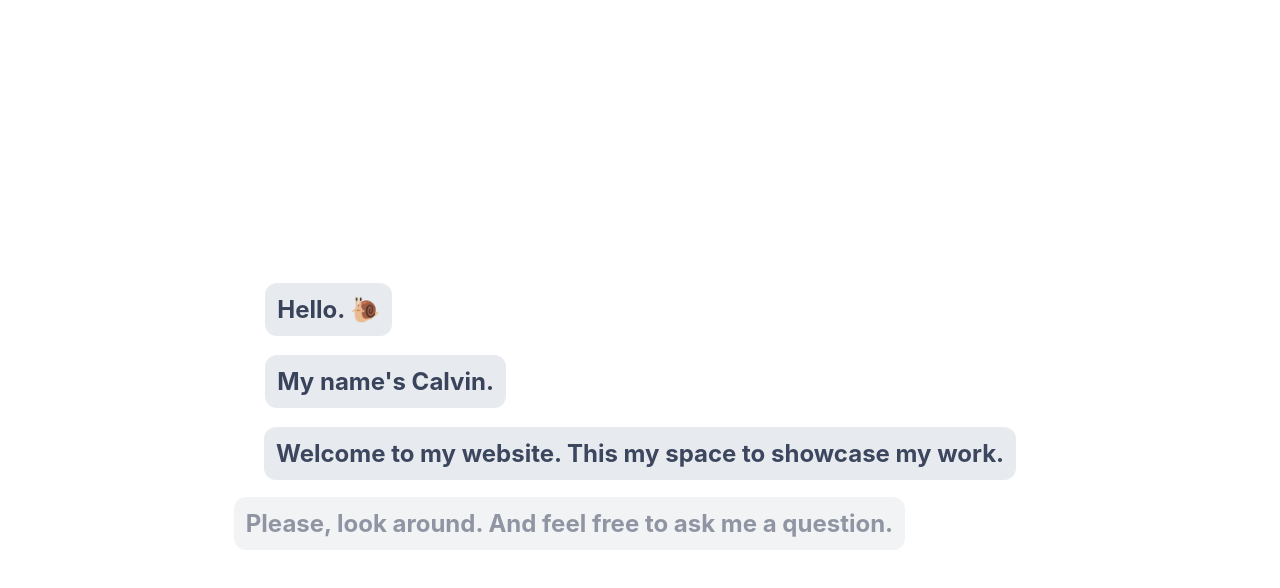
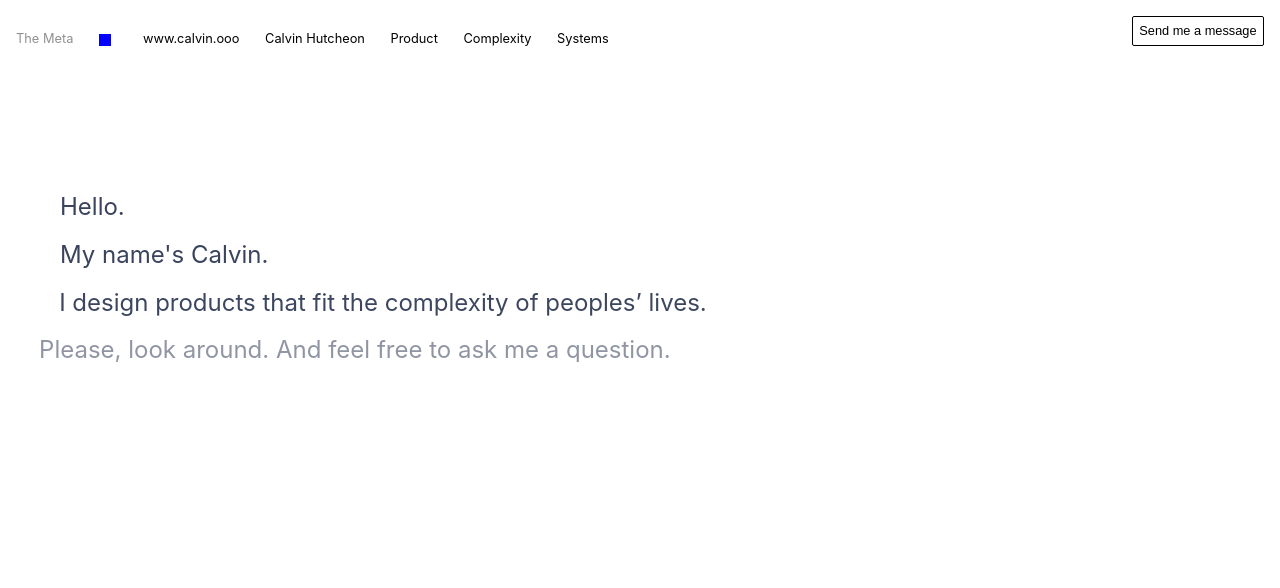
Before and after one commit to millenniallglyphs/dialogue-tree, a Next.js app: page / in a window 1280 px wide. Shown: the top 588 px of the page. Built offline with nearby package versions, Linux system fonts and the light colour scheme.

Commit message:
meta head

```diff
--- /dev/null
+++ b/components/Meta.js
@@ -0,0 +1,63 @@
+export default function Meta() {
+    const flex = {
+        display: 'flex',
+        alignItems: 'flex-end'
+    }
+
+    const small = {
+        fontSize: '0.8em',
+        marginRight: '2em',
+        marginTop: '0',
+        marginBottom: '0'
+    }
+
+    const label = {
+        fontSize: '0.8em',
+        marginRight: '2em',
+        color: '#909090',
+        marginTop: '0',
+        marginBottom: '0'
+    }
+    const favicon = {
+        height: '12px',
+        width: '12px',
+        background: '#0500FF',
+        marginRight: '2em'
+    }
+
+    const metapic = {
+        width: '60px',
+        marginRight: '2em'
+    }
+
+    const metahold = {
+        display: 'flex',
+        justifyContent: 'space-between',
+        padding: '1em',
+        width: '100%',
+        boxSizing: 'border-box'
+    }
+
+    const btn = {
+        border: '1px solid #000',
+        padding: '0.5em',
+        borderRadius: '2px',
+        fontSize: '0.8em',
+        background: 'white'
+    }
+
+    return (
+        <div style={metahold}>
+            <div style={flex}>
+                <p style={label}>The Meta</p>
+                <div style={favicon}></div>
+                <p style={small}>www.calvin.ooo</p>
+                <p style={small}>Calvin Hutcheon</p>
+                <p style={small}>Product</p>
+                <p style={small}>Complexity</p>
+                <p style={small}>Systems</p>
+            </div>
+            <button style={btn}>Send me a message</button>
+        </div>
+    )
+}
--- a/pages/index.js
+++ b/pages/index.js
@@ -1,6 +1,7 @@
 import Head from 'next/head'
 import { useState, useEffect } from 'react'
 import { css, cx } from '@emotion/css'
+import Meta from '../components/Meta'
 
 
 export default function Home() {
@@ -12,23 +13,12 @@ export default function Home() {
 
   const qSpan = {
     padding: '0.5em',
-    background: '#B8D4FF',
     borderRadius: '0.5em',
     color: '#204EF0',
     margin: '1em',
     animationName: 'appear',
-    animationDuration: '0.5s'
-  }
-
-  const dSpan ={
-    padding: '0.5em',
-    background: '#E7EAEE',
-    borderRadius: '0.5em',
-    color: '#39435B',
-    margin: '1em',
-    animationName: 'appear',
-    animationDuration: '4s',
-    animationDelay: '2s'
+    animationDuration: '0.5s',
+    fontWeight: '400'
   }
 
   const dialogue =
@@ -91,9 +81,9 @@ export default function Home() {
 
   const startTree = { dia:
   [
-    {d: "Hello. 🐌"},
+    {d: "Hello."},
     {d: "My name's Calvin."},
-    {d: 'Welcome to my website. This my space to showcase my work.'},
+    {d: 'I design products that fit the complexity of peoples’ lives.'},
     {d: 'Please, look around. And feel free to ask me a question.'},
   ]
 }
@@ -132,7 +122,7 @@ export default function Home() {
         }} key={index}
         className={css`
           padding: 0.5em;
-          color: #B8D4FF;
+          color: #fff;
           background: #204EF0;
           border-radius: 0.5em;
           border: none;
@@ -142,8 +132,8 @@ export default function Home() {
           animation-name: appear;
           animation-duration: 0.5s;
           animation-fill-mode: backwards;
-          font-weight: 600;
-          margin-left: 1em;
+          font-weight: 400;
+          margin-left: 0.5em;
         `}
         >
         {q}
@@ -178,7 +168,7 @@ export default function Home() {
                 opacity: 1;
                 display: box;
                 height: 0px;
-                margin: 3em;
+                margin: 2em;
                 animation-name: appear;
                 animation-duration: 3s;
                 animation-delay: ${1.5*index + 's'};
@@ -186,9 +176,9 @@ export default function Home() {
               `}>
               <span className={css`
               padding: 0.5em;
-              background: #E7EAEE;
               border-radius: 0.5em;
               color: #39435B;
+              font-weight: 400;
               `}
               >
                 {d}
@@ -231,7 +221,7 @@ export default function Home() {
         <title>Create Next App</title>
         <link rel="icon" href="/favicon.ico" />
       </Head>
-
+      <Meta />
       <main>
         <div className="chatHold">
           <div className="chat">
@@ -247,16 +237,12 @@ export default function Home() {
 
       <style jsx>{`
         .container {
-          min-height: 100vh;
-          padding: 0 0.5rem;
-          display: flex;
-          flex-direction: column;
-          justify-content: center;
-          align-items: center;
+          width: 100vw;
         }
 
         main {
-          padding: 5rem 0;
+          padding: 0;
+          max-width: 900px;
         }
 
         h1 {
@@ -292,13 +278,7 @@ export default function Home() {
         }
 
         .grid {
-          display: flex;
-          align-items: center;
-          justify-content: center;
-          flex-wrap: wrap;
-
           max-width: 800px;
-          margin-top: 3rem;
         }
 
         .qhold {
@@ -307,9 +287,6 @@ export default function Home() {
           background: red;
         }
 
-        .dhold {
-          width: 100%;
-        }
 
         .chatHold {
           height: 300px;
--- a/styles/globals.css
+++ b/styles/globals.css
@@ -31,7 +31,6 @@ h2 {
 
 .dSpan {
   padding: 0.5em;
-  background: #E7EAEE;
   border-radius: 0.5em;
   color: #39435B;
   margin: 1em;
```
Also changed, not shown: public/meta.png (added), 1 other file (tests, documents, lock files or other folders).
